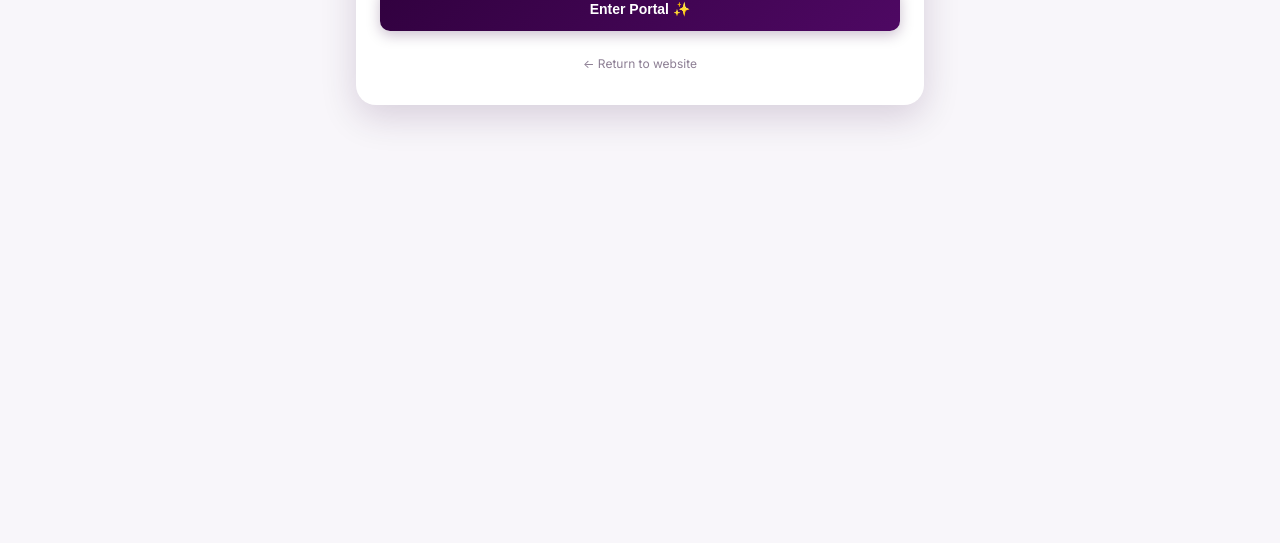
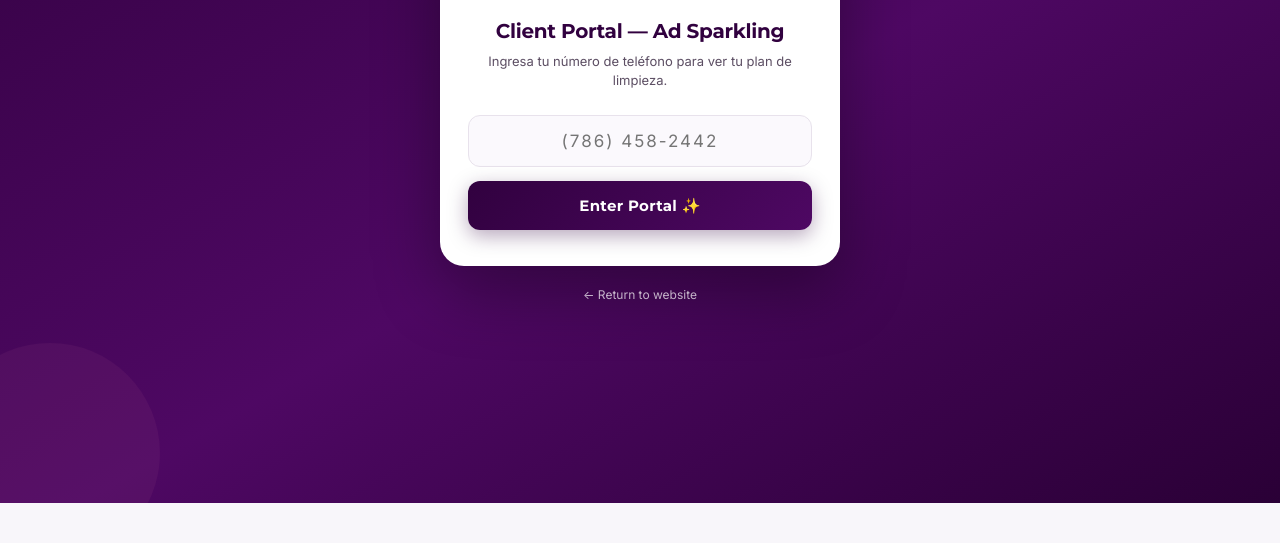
Before and after one commit to Kreika-hub/AdSparkling-Cleaning, a website: page portal.html in a window 1280 px wide. Shown: the part 297-840 px from the top of the page. After the commit the page ends 800 px from the top, so only its background shows below. Drawn offline with nearby package versions, Linux system fonts and the light colour scheme; a web font is replaced by a local one.

Commit message:
feat(portal): pantalla login con fondo morado de marca + banner PWA instalar

```diff
--- a/assets/css/portal.css
+++ b/assets/css/portal.css
@@ -376,32 +376,142 @@
   font-weight: 700;
 }
 
-/* Phone Login Screen for Portal */
+/* ============================================
+   PANTALLA DE LOGIN — Fondo morado de marca
+   ============================================ */
+.portal-login-screen {
+  min-height: 100vh;
+  background: linear-gradient(150deg, #31013F 0%, #4e0863 55%, #2a0036 100%);
+  display: flex;
+  flex-direction: column;
+  align-items: center;
+  justify-content: center;
+  padding: 24px 16px;
+  position: relative;
+  overflow: hidden;
+}
+
+/* Círculos decorativos de fondo (mismo estilo que el hero de la web) */
+.portal-login-screen::before {
+  content: '';
+  position: absolute;
+  top: -80px; right: -80px;
+  width: 300px; height: 300px;
+  background: rgba(232, 168, 124, 0.08);
+  border-radius: 50%;
+  pointer-events: none;
+}
+.portal-login-screen::after {
+  content: '';
+  position: absolute;
+  bottom: -60px; left: -60px;
+  width: 220px; height: 220px;
+  background: rgba(238, 128, 165, 0.06);
+  border-radius: 50%;
+  pointer-events: none;
+}
+
+/* Tarjeta de login */
 .portal-login-card {
   background: #fff;
-  border-radius: 20px;
-  padding: 32px 24px;
-  box-shadow: var(--shadow-lg);
+  border-radius: 24px;
+  padding: 36px 28px;
+  box-shadow: 0 24px 64px rgba(0,0,0,0.35);
   text-align: center;
-  margin-top: 40px;
+  width: 100%;
+  max-width: 400px;
+  position: relative;
+  z-index: 1;
+}
+
+.portal-login-logo {
+  height: 52px;
+  width: auto;
+  margin-bottom: 20px;
+}
+
+.portal-login-title {
+  font-family: 'Montserrat', sans-serif;
+  font-size: 20px;
+  font-weight: 800;
+  color: var(--primary);
+  margin-bottom: 6px;
+  letter-spacing: -0.3px;
+}
+
+.portal-login-sub {
+  font-size: 13px;
+  color: var(--text-sec);
+  margin-bottom: 24px;
+  line-height: 1.5;
 }
 
 .portal-login-input {
   width: 100%;
-  padding: 14px 16px;
-  border-radius: 10px;
+  padding: 15px 16px;
+  border-radius: 12px;
   border: 1.5px solid var(--border);
-  font-size: 16px;
+  font-size: 17px;
   text-align: center;
-  letter-spacing: 1px;
-  margin: 16px 0;
+  letter-spacing: 2px;
+  margin-bottom: 14px;
   background: #fbf9fd;
+  font-family: 'Inter', sans-serif;
+  color: var(--text);
+  transition: border-color 0.2s, background 0.2s;
 }
-.portal-login-input:focus { outline: none; border-color: var(--primary); background: #fff; }
+.portal-login-input:focus {
+  outline: none;
+  border-color: var(--primary);
+  background: #fff;
+}
+
+.portal-login-btn {
+  width: 100%;
+  padding: 15px;
+  border-radius: 12px;
+  border: none;
+  background: linear-gradient(135deg, #31013F 0%, #4e0863 100%);
+  color: #fff;
+  font-size: 15px;
+  font-weight: 700;
+  font-family: 'Montserrat', sans-serif;
+  cursor: pointer;
+  box-shadow: 0 6px 20px rgba(49,1,63,0.35);
+  transition: transform 0.15s, box-shadow 0.15s;
+  letter-spacing: 0.3px;
+}
+.portal-login-btn:hover { transform: translateY(-2px); box-shadow: 0 8px 24px rgba(49,1,63,0.45); }
+.portal-login-btn:active { transform: translateY(0); }
+
+/* Banner instalar como App */
+.pwa-install-banner {
+  display: none;
+  width: 100%;
+  margin-top: 14px;
+  padding: 13px 16px;
+  border-radius: 12px;
+  background: #f3eaf7;
+  border: 1.5px solid #d4bad9;
+  color: var(--primary);
+  font-size: 13px;
+  font-weight: 700;
+  cursor: pointer;
+  font-family: 'Montserrat', sans-serif;
+  align-items: center;
+  justify-content: center;
+  gap: 8px;
+  transition: background 0.2s;
+}
+.pwa-install-banner:hover { background: #e8d5f0; }
 
 .portal-footer-note {
   text-align: center;
   font-size: 12px;
-  color: var(--text-muted);
-  margin-top: 24px;
+  color: rgba(255,255,255,0.55);
+  margin-top: 20px;
+  position: relative;
+  z-index: 1;
 }
+.portal-footer-note a { color: rgba(255,255,255,0.7); text-decoration: none; }
+.portal-footer-note a:hover { color: #fff; }
--- a/assets/js/portal.js
+++ b/assets/js/portal.js
@@ -68,14 +68,14 @@
 // AUTENTICACIÓN POR TELÉFONO
 // ============================================
 function showPhoneLogin() {
-  document.getElementById('portalLoginView').style.display = 'block';
+  document.getElementById('portalLoginView').style.display = 'flex';
   document.getElementById('portalMainView').style.display = 'none';
 
   // Mostrar botón PWA en login
   const isIOS = /iPad|iPhone|iPod/.test(navigator.userAgent) && !window.MSStream;
   if (deferredInstallPrompt || isIOS) {
     const btnInstall = document.getElementById('btnPortalInstallLogin');
-    if (btnInstall) btnInstall.style.display = 'block';
+    if (btnInstall) btnInstall.style.display = 'flex';
   }
 }
 
--- a/portal.html
+++ b/portal.html
@@ -35,26 +35,27 @@
   <!-- ============================================
        VISTA 1: LOGIN RÁPIDO CON TELÉFONO
        ============================================ -->
-  <div id="portalLoginView" class="portal-container" style="display:none;">
+  <div id="portalLoginView" class="portal-login-screen" style="display:none;">
     <div class="portal-login-card">
-      <img src="assets/images/logo-color.svg" alt="Ad Sparkling Cleaning" style="height: 48px; margin-bottom: 16px;">
-      <h2 style="color:var(--primary); font-size:22px; font-weight:800; margin-bottom:6px;" data-i18n="portal_title">Client Portal — Ad Sparkling</h2>
-      <p style="color:var(--text-sec); font-size:13px;" data-i18n="admin_login_sub">Enter your phone number to access your service details.</p>
+      <img src="assets/images/logo-color.svg" alt="Ad Sparkling Cleaning" class="portal-login-logo">
+      <h2 class="portal-login-title" data-i18n="portal_title">Client Portal</h2>
+      <p class="portal-login-sub" data-i18n="portal_login_sub">Ingresa tu número de teléfono para ver tu plan de limpieza.</p>
 
       <form onsubmit="handleClientLogin(event)">
-        <input type="tel" id="clientPhoneInput" class="portal-login-input" placeholder="(786) 458-2442" required autofocus data-i18n="ph_client_phone">
-        <button type="submit" class="btn-submit-review" style="margin-top:4px;" data-i18n="portal_login_btn">Enter Portal ✨</button>
+        <input type="tel" id="clientPhoneInput" class="portal-login-input" placeholder="(786) 000-0000" required autofocus data-i18n="ph_client_phone">
+        <button type="submit" id="btnPortalLogin" class="portal-login-btn" data-i18n="portal_login_btn">Entrar al Portal ✨</button>
       </form>
 
-      <button id="btnPortalInstallLogin" onclick="installPortalPWA()" style="display:none; width:100%; margin-top:15px; background:#f0e6f2; color:var(--primary); border:1px solid #d4bad9; border-radius:12px; padding:10px; font-weight:700; cursor:pointer;">
-        📲 Descargar App del Portal
+      <button id="btnPortalInstallLogin" class="pwa-install-banner" onclick="installPortalPWA()">
+        📲 Instalar App en mi teléfono
       </button>
+    </div>
 
-      <div class="portal-footer-note">
-        <a href="index.html" style="color:var(--text-muted); text-decoration:none;" data-i18n="portal_back_link">← Return to website</a>
-      </div>
+    <div class="portal-footer-note">
+      <a href="index.html" data-i18n="portal_back_link">← Volver al sitio web</a>
     </div>
   </div>
+
 
   <!-- ============================================
        VISTA 2: PORTAL PRINCIPAL DEL CLIENTE
```
